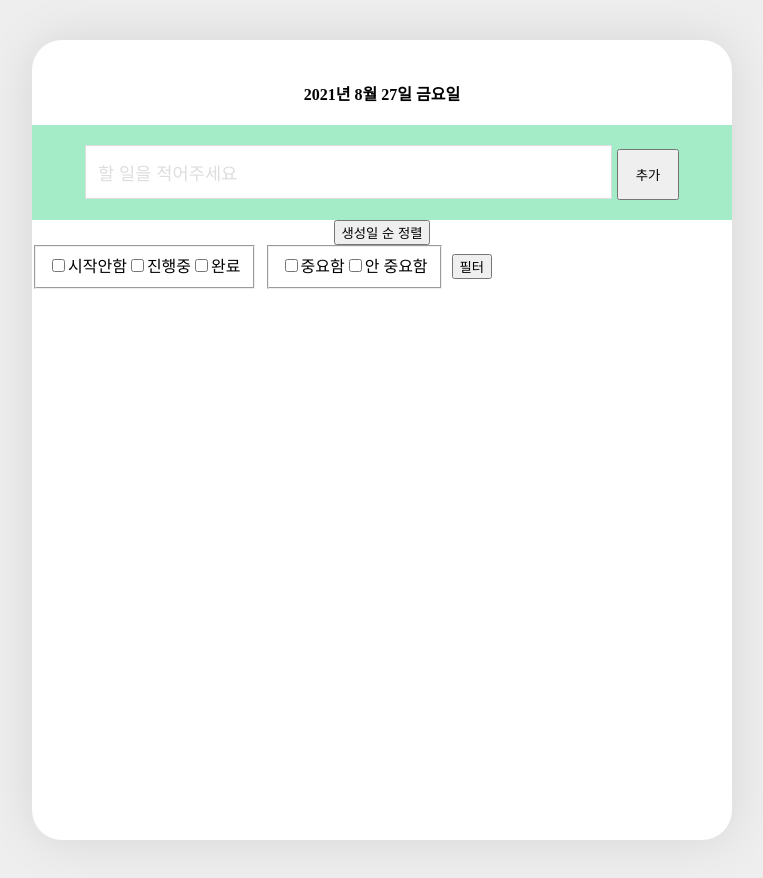
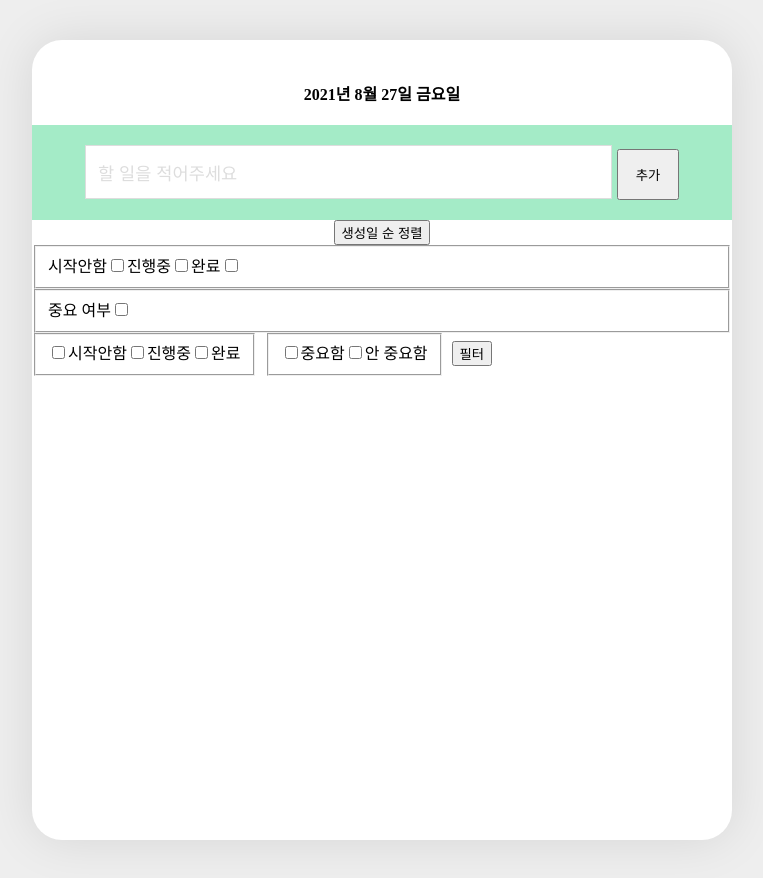
Before and after one commit to hyseoseo/Assignment8-TeamB, a React (Create React App) app: page / in a window 1280 px wide. Shown: the whole page, without its empty margins (258-1021 px from the left). Built offline with nearby package versions, Linux system fonts and the light colour scheme; what emotion-reset would draw is missing.

Commit message:
fix: filter 적용 후 drag and drop 동작하지 않는 에러 해결

```diff
--- a/src/components/todo/TodoContainer.tsx
+++ b/src/components/todo/TodoContainer.tsx
@@ -1,8 +1,10 @@
-import React from 'react';
+import React, { useState, useEffect } from 'react';
 import { css } from '@emotion/react';
+import { Status } from './type';
 import { TodoList, TodoHead, useTodo } from 'components/todo';
 import useFilter from 'hooks/useFilter';
 import Filter from './Filter';
+import { ChangeEvent } from 'hooks/types';
 
 const TodoContainer: React.FC = () => {
   const {
@@ -13,13 +15,105 @@ const TodoContainer: React.FC = () => {
     handleDeleteTodo,
     changeTodoImportance,
     sortTodo,
+    changeVisibility,
   } = useTodo();
   const { filteredItem, filterOption, filterClicked, handleCheck, setFilteredResult } =
     useFilter(todos);
 
+  const statusList = [Status.notStarted, Status.onGoing, Status.completed];
+
+  const initialFilter: Object = {
+    [Status.notStarted]: false,
+    [Status.onGoing]: false,
+    [Status.completed]: false,
+  };
+  const [checkedStatus, setCheckedStatus] = useState<Object>(initialFilter);
+  const [onlyImportant, setOnlyImportant] = useState<boolean>(false);
+
+  const handleStatusCheckbox = (e: React.ChangeEvent<HTMLInputElement>): void => {
+    const status = e.target.name;
+    const isChecked = e.target.checked;
+    setCheckedStatus((prev) => ({ ...prev, [status]: isChecked }));
+
+    let array = [];
+    for (const [key, value] of Object.entries(checkedStatus)) {
+      array.push([key, value]);
+    }
+    const checkedStatusToArray = array.flatMap((e) => (e[1] === true ? [e[0]] : []));
+    todos.map((todo) => {
+      if (checkedStatusToArray.length === 0) {
+        return { ...todo, visible: true };
+      } else if (checkedStatusToArray.length && checkedStatusToArray.includes(todo.status)) {
+        return { ...todo, visible: true };
+      } else {
+        return { ...todo, visible: false };
+      }
+    });
+    /*
+    const importanceFilteredTodos = onlyImportant
+      ? statusFilteredTodos.filter((todo) => todo.isImportant)
+      : statusFilteredTodos;
+  */
+  };
+
+  useEffect(() => {
+    let array = [];
+    for (const [key, value] of Object.entries(checkedStatus)) {
+      array.push([key, value]);
+    }
+    const checkedStatusToArray = array.flatMap((e) => (e[1] === true ? [e[0]] : []));
+    console.log(checkedStatusToArray);
+    const newTodos = [...todos];
+    console.log(newTodos);
+    setTodos((prev) =>
+      prev.map((todo) => {
+        if (checkedStatusToArray.length === 0) {
+          return { ...todo, visible: true };
+        } else if (
+          checkedStatusToArray.length &&
+          checkedStatusToArray.indexOf(todo.status) === -1
+        ) {
+          return { ...todo, visible: false };
+        } else {
+          return { ...todo, visible: true };
+        }
+      }),
+    );
+  }, [checkedStatus]);
+
+  const handleImportanceCheckbox = (e: React.ChangeEvent<HTMLInputElement>): void => {
+    setOnlyImportant(e.target.checked);
+  };
+  /*
+  useEffect(() => {
+    let array = [];
+    for (const [key, value] of Object.entries(checkedStatus)) {
+      array.push([key, value]);
+    }
+    const checkedStatusToArray = array.flatMap((e) => (e[1] === true ? [e[0]] : []));
+    //console.log(checkedStatusToArray);
+    if (checkedStatusToArray) {
+      setTodos((prev) =>
+        prev.map((todo) => ({ ...todo, visible: isChecked})),
+      );
+    }
+  }, [checkedStatus]);
+*/
   return (
     <div css={TodoTemplate}>
       <TodoHead createTodo={createTodo} sortTodo={sortTodo} />
+      <fieldset>
+        {statusList.map((status) => (
+          <label>
+            {status}
+            <input type="checkbox" name={status} onChange={handleStatusCheckbox} />
+          </label>
+        ))}
+      </fieldset>
+      <fieldset>
+        <label>중요 여부</label>
+        <input type="checkbox" onChange={handleImportanceCheckbox}></input>
+      </fieldset>
       <Filter handleCheck={handleCheck} setFilteredResult={setFilteredResult} />
       <TodoList
         todos={todos}
--- a/src/components/todo/TodoItem.tsx
+++ b/src/components/todo/TodoItem.tsx
@@ -32,7 +32,7 @@ const TodoItem: React.FC<Iprop> = ({ ...props }) => {
 
   return (
     <li
-      css={isDragOver ? ListHover : List}
+      css={isDragOver ? (todo.visible ? ListHover : noDisplay) : todo.visible ? List : noDisplay}
       draggable
       onDragStart={() => handleDragStart(index)}
       onDragEnter={() => handleDragEnter(index)}
@@ -67,6 +67,9 @@ const ListHover = css`
   background-color: #666;
 `;
 
+const noDisplay = css`
+  display: none;
+`;
 const Content = css`
   padding: 10px 0;
 `;
--- a/src/components/todo/type.ts
+++ b/src/components/todo/type.ts
@@ -11,6 +11,7 @@ export interface Itodo {
   createdAt: Date;
   updatedAt: Date;
   isImportant: boolean;
+  visible: boolean;
 }
 
 export const OPTIONS = [Status.notStarted, Status.onGoing, Status.completed];
--- a/src/components/todo/useTodo.ts
+++ b/src/components/todo/useTodo.ts
@@ -51,6 +51,7 @@ const useTodo = () => {
         createdAt: new Date(),
         updatedAt: new Date(),
         isImportant: false,
+        visible: true,
       }),
     );
   };
@@ -66,6 +67,18 @@ const useTodo = () => {
     updateTodoId();
   };
 
+  const changeVisibility = (id: number): void => {
+    setTodos((prev) =>
+      prev.map((todo: Itodo) => {
+        if (todo.id !== id) return todo;
+        return {
+          ...todo,
+          visible: !todo.visible,
+        };
+      }),
+    );
+  };
+
   return {
     todos,
     setTodos,
@@ -74,6 +87,7 @@ const useTodo = () => {
     handleDeleteTodo,
     changeTodoImportance,
     sortTodo,
+    changeVisibility,
   };
 };
 
--- a/tsconfig.json
+++ b/tsconfig.json
@@ -1,6 +1,6 @@
 {
   "compilerOptions": {
-    "target": "es5",
+    "target": "es2015",
     "lib": ["dom", "dom.iterable", "esnext"],
     "baseUrl": "src",
     "jsxImportSource": "@emotion/react",
```
